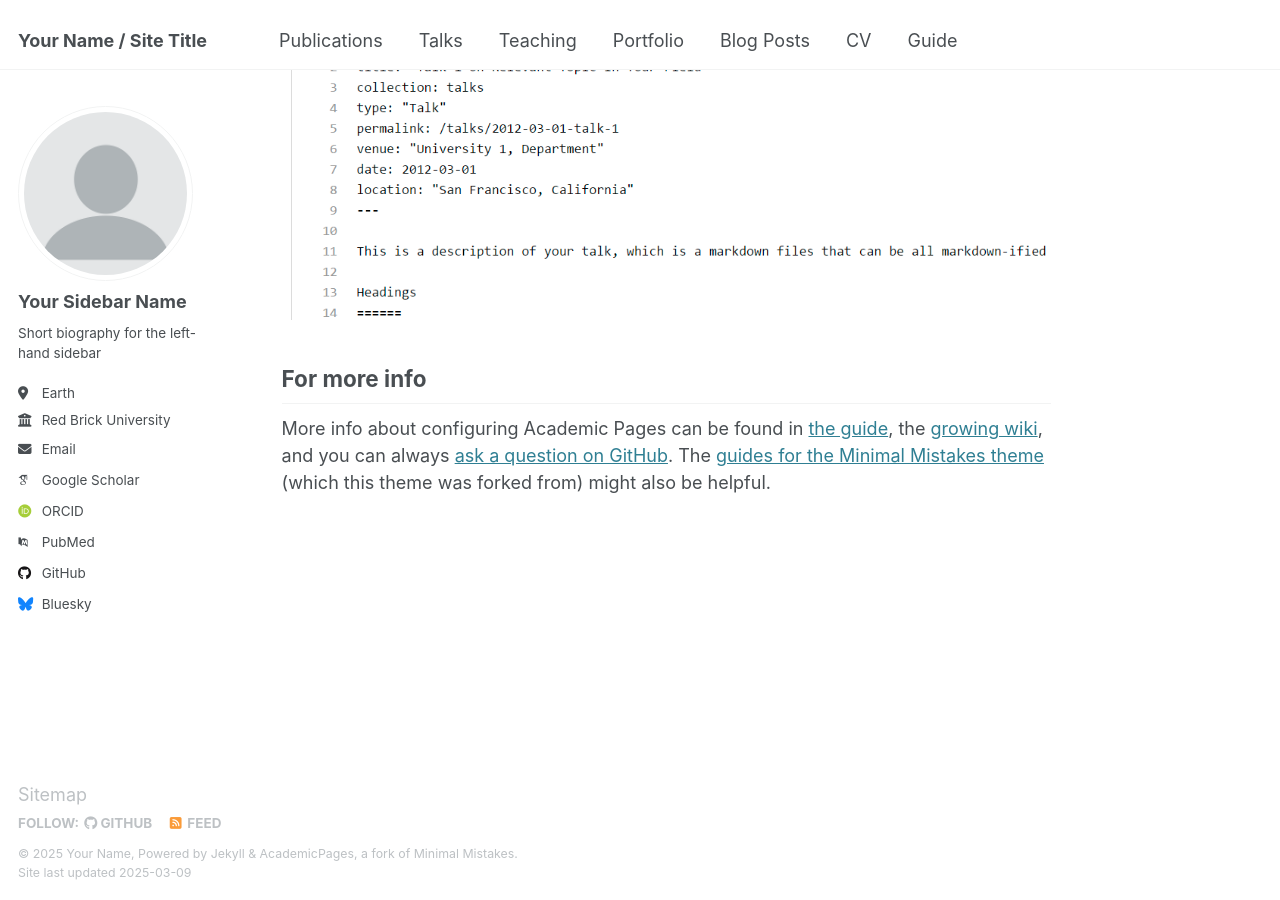
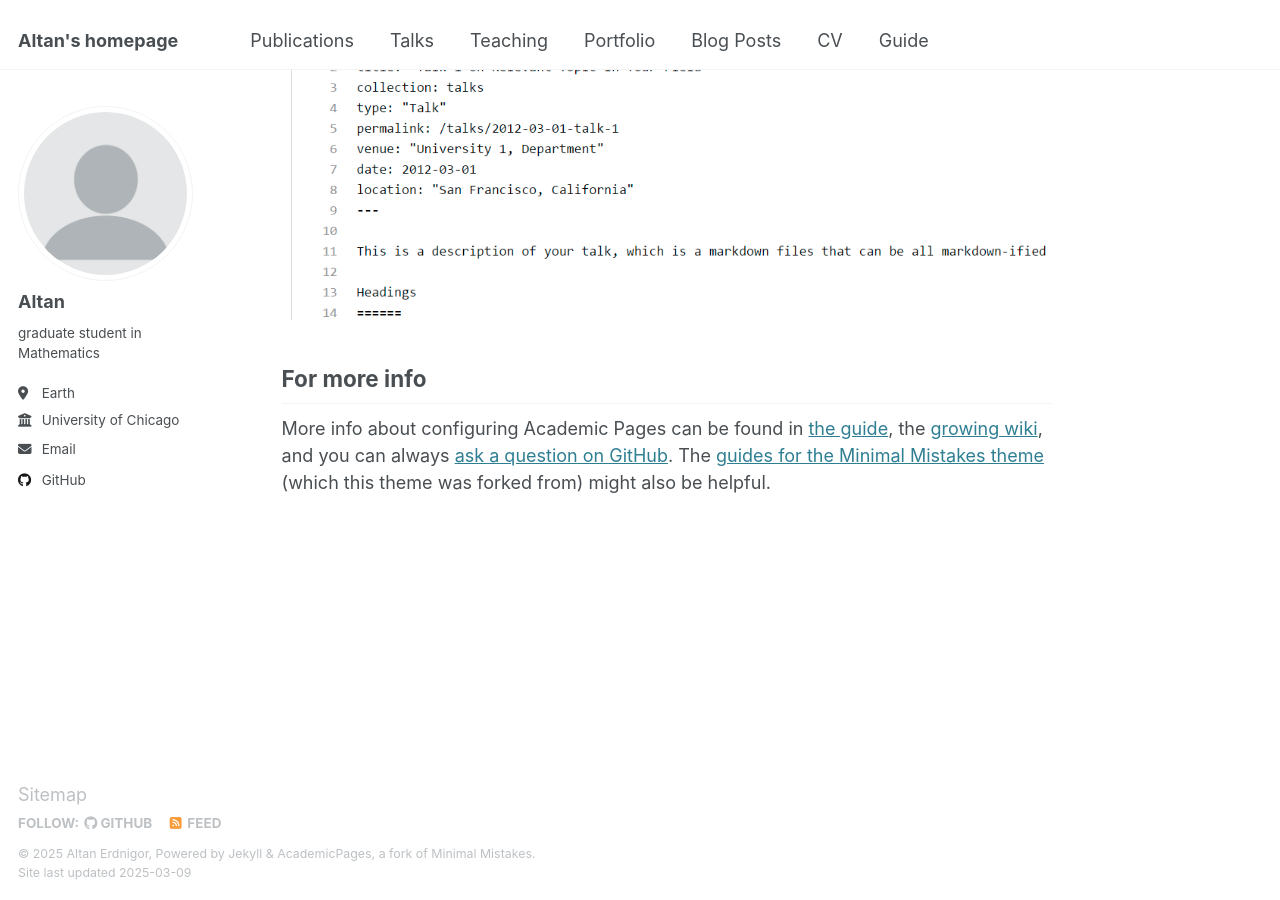
Before and after one commit to gheej/gheej.github.io, a Jekyll site: the page built from _pages/about.md, in a window 1280 px wide and 900 px high, scrolled down 2642 px. Built offline with Jekyll 4.4.1, drawn with Linux system fonts in a browser that asks for light colours; some web fonts are replaced.

Commit message:
update name

```diff
--- a/_config.yml
+++ b/_config.yml
@@ -9,13 +9,13 @@
 # Basic Site Settings
 locale                   : "en-US"
 site_theme               : "default"
-title                    : "Your Name / Site Title"
+title                    : "Altan's homepage"
 title_separator          : "-"
-name                     : &name "Your Name"
-description              : &description "personal description"
-url                      : https://academicpages.github.io # the base hostname & protocol for your site e.g. "https://[your GitHub username].github.io"
+name                     : &name "Altan Erdnigor"
+description              : &description "graduate student in Mathematics"
+url                      : https://gheej.github.io # the base hostname & protocol for your site e.g. "https://[your GitHub username].github.io"
 baseurl                  : "" # the subpath of your site, e.g. "/blog"
-repository               : "academicpages/academicpages.github.io"
+repository               : "gheej/gheej.github.io"
 
 # Site Author - The following control what appear as part of the author content on the side bar.
 #               If a field is blank the icon and link will not appear, otherwise it will be shown.
@@ -23,21 +23,21 @@
 author:
   # Biographic information
   avatar           : "profile.png"
-  name             : "Your Sidebar Name"
+  name             : "Altan"
   pronouns         : # example: "she/her"
-  bio              : "Short biography for the left-hand sidebar"
+  bio              : "graduate student in Mathematics"
   location         : "Earth"
-  employer         : "Red Brick University"
+  employer         : "University of Chicago"
   uri              : # URL
-  email            : "none@example.org"
+  email            : "altan[at]chicago[dot]edu"
 
   # Academic websites
   arxiv            : # URL - Update with the correct link to your profile
-  googlescholar    : "https://scholar.google.com/citations?user=PS_CX0AAAAAJ"
+  googlescholar    : # "https://scholar.google.com/citations?user=PS_CX0AAAAAJ"
   impactstory      : # URL
-  orcid            : "http://orcid.org/yourorcidurl"
+  orcid            : # "http://orcid.org/yourorcidurl"
   semantic         : # URL
-  pubmed           : "https://www.ncbi.nlm.nih.gov/pubmed/?term=john+snow"
+  pubmed           : # "https://www.ncbi.nlm.nih.gov/pubmed/?term=john+snow"
   researchgate     : # URL
   scopus           : # URL
 
@@ -45,12 +45,12 @@
   bitbucket        : # Username - Update with your username on the site
   codepen          : # Username
   dribbble         : # Username
-  github           : "academicpages"
+  github           : "gheej"
   kaggle           : # Username
   stackoverflow    : # User number or user number and name (i.e., use "1" or "1/jeff-atwood")
 
   # Social media
-  bluesky          : "bsky.app" # Replace this with you Bluesky username
+  bluesky          : # "bsky.app" # Replace this with you Bluesky username
   facebook         : # Username
   flickr           : # Username
   foursquare       : # Username
```
